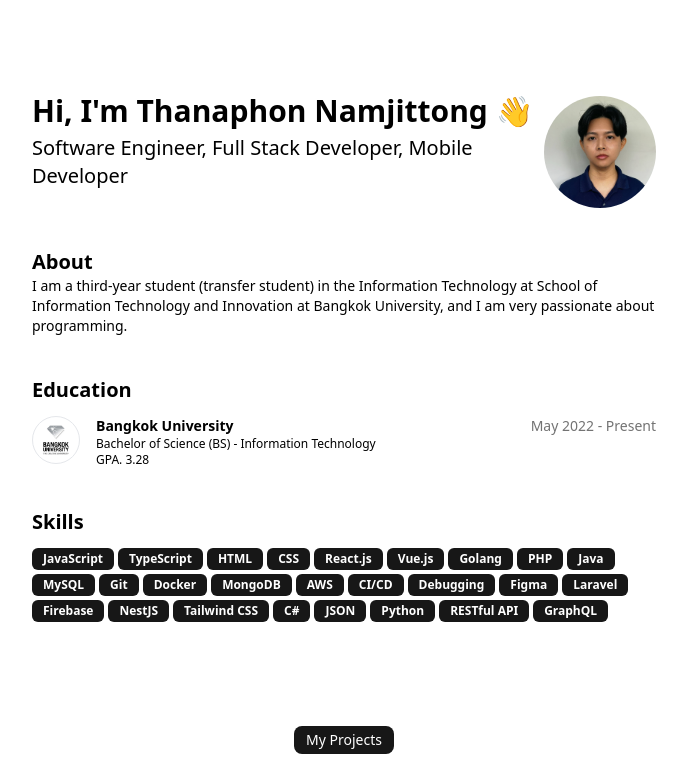
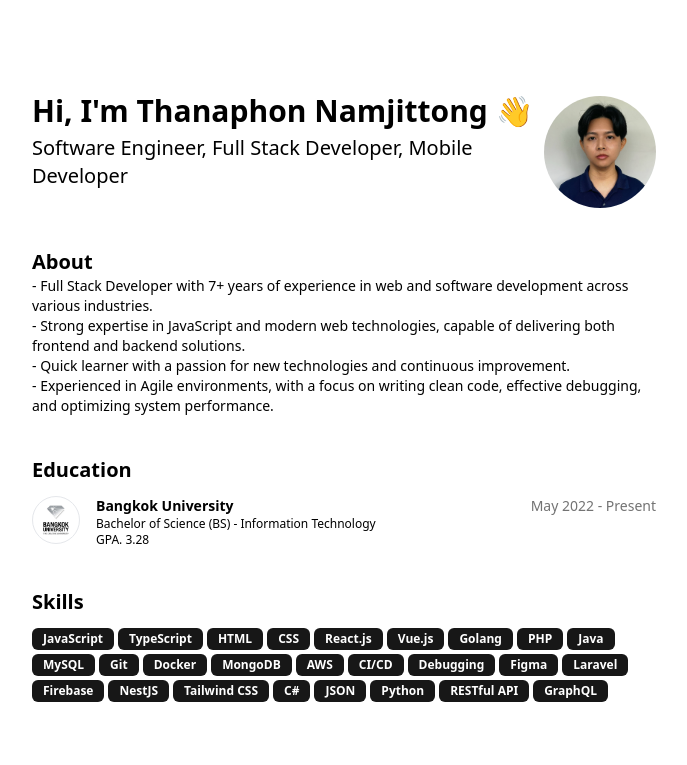
Before and after one commit to thanaphon-namj/thanaphon-namj.github.io, a React (Vite) app: page / in a window 1280 px wide. Shown: the top 765 px of the page, without its empty margins (296-983 px from the left). Built offline with nearby package versions, Linux system fonts and the light colour scheme.

Commit message:
Update sections

```diff
--- a/src/Sections/About.jsx
+++ b/src/Sections/About.jsx
@@ -3,9 +3,16 @@ function About() {
     <section>
       <h2 className="font-bold text-xl">About</h2>
       <div className="text-sm">
-        I am a third-year student (transfer student) in the Information
-        Technology at School of Information Technology and Innovation at Bangkok
-        University, and I am very passionate about programming.
+        - Full Stack Developer with 7+ years of experience in web and software
+        development across various industries.
+        <br />
+        - Strong expertise in JavaScript and modern web technologies, capable of
+        delivering both frontend and backend solutions.
+        <br />
+        - Quick learner with a passion for new technologies and continuous
+        improvement.
+        <br />- Experienced in Agile environments, with a focus on writing clean
+        code, effective debugging, and optimizing system performance.
       </div>
     </section>
   );
--- a/src/Sections/Contact.jsx
+++ b/src/Sections/Contact.jsx
@@ -9,14 +9,14 @@ function Contact() {
       </div>
       <div className="mt-5 space-y-3">
         <div className="flex flex-col justify-center gap-2">
-          <div>Mobile: 061-5530778</div>
-          <div>Email: thanaphon.namj@bumail.net</div>
+          <div>Mobile: 098-9244710</div>
+          <div>Email: thanapon.njt@gmail.com</div>
         </div>
         <div className="flex justify-center gap-5">
           <a href="https://github.com/thanaphon-namj" target="_blank">
             GitHub
           </a>
-          <a href="https://www.linkedin.com/in/thanaphon-namj" target="_blank">
+          <a href="https://www.linkedin.com/in/thanaponamj" target="_blank">
             LinkedIn
           </a>
         </div>
--- a/src/Sections/Projects.jsx
+++ b/src/Sections/Projects.jsx
@@ -37,6 +37,7 @@ function Projects() {
             "TailwindCSS",
             "Figma",
           ]}
+          url="https://www.eosweb.shop/"
           image={csms}
         />
         <Card
```
